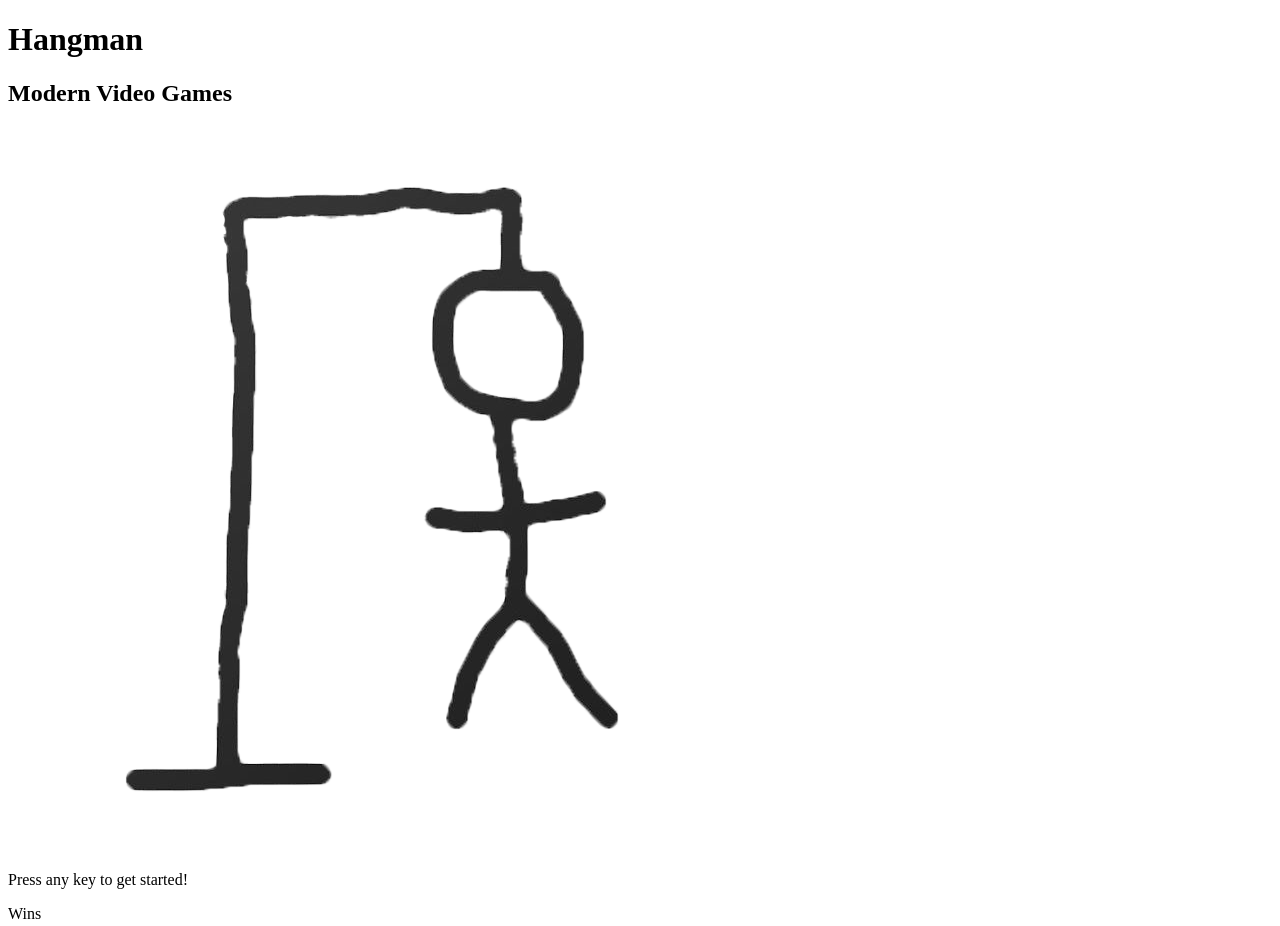
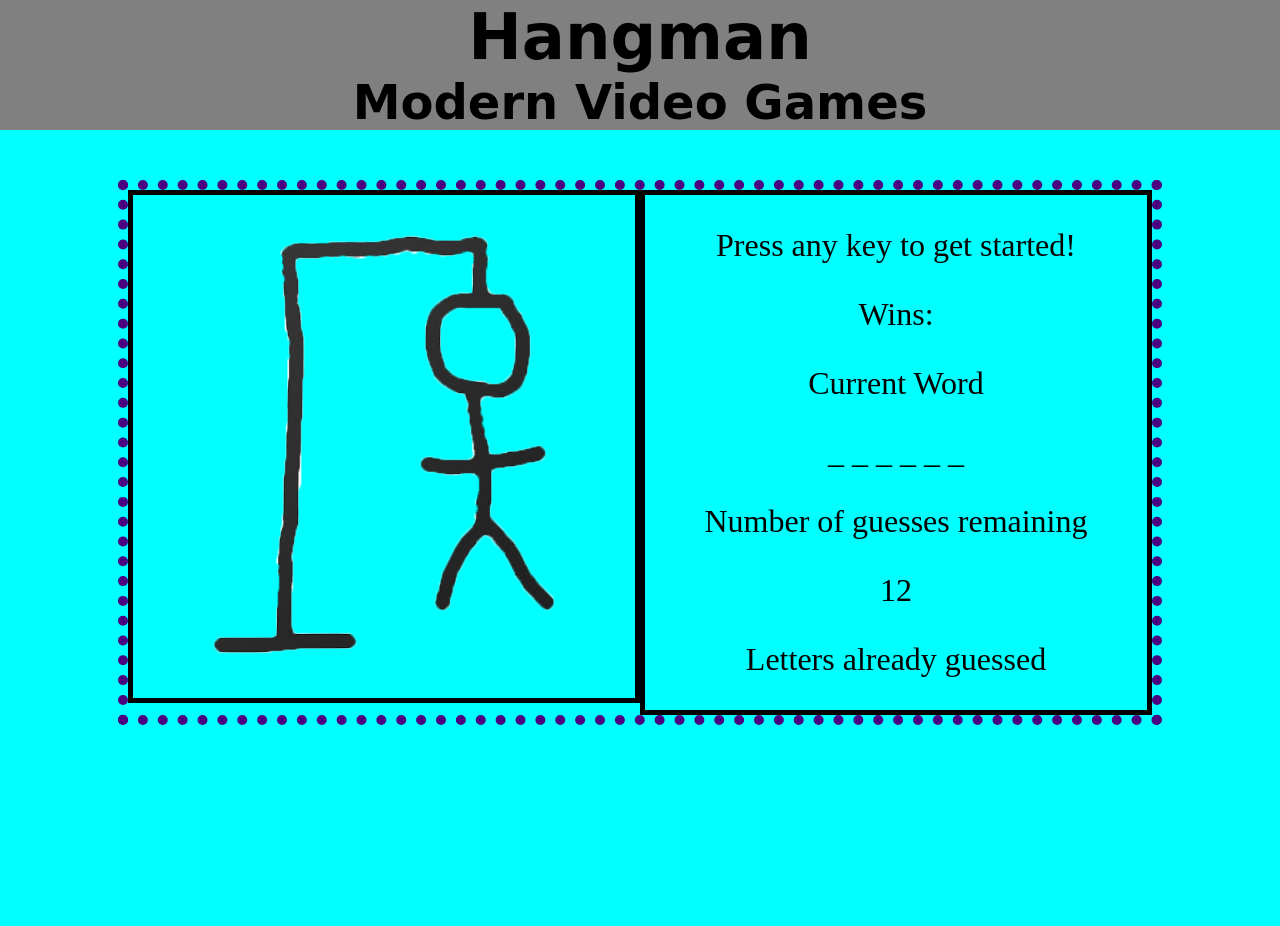
Before and after one commit to zachyingling/Word-Guess-Game, a plain HTML site: page index.html in a window 1280 px wide. Shown: the top 926 px of the page. After the commit the page ends 800 px from the top, so only its background shows below. Drawn offline with Linux system fonts and the light colour scheme; a web font is replaced by a local one.

Commit message:
adding basic styling and html structure (still need to add id's and classes)

```diff
--- a/assets/css/style.css
+++ b/assets/css/style.css
@@ -0,0 +1,59 @@
+body {
+    background-color: aqua;
+    margin: 0px;
+}
+
+.clear {
+    clear: both;
+}
+
+/* Header Properties */
+header {
+    background-color: grey;
+    text-align: center;
+    font-size: xx-large;
+    margin-bottom: 50px;
+}
+
+#hangman-header {
+    font-family: 'Lily Script One', cursive;
+    margin: 0px;
+}
+
+#game-header {
+    font-family: 'Bungee Hairline', cursive;
+    margin: 0px;
+}
+
+/* Main Content Properties */
+.container {
+    margin: 0px auto;
+    width: 80%;
+    height: auto;
+    border: indigo dotted 10px;
+}
+
+.left-row, .right-row {
+    width: calc(50% - 10px);
+    height: auto;
+    border: black solid 5px;
+}
+
+.left-row {
+    float: left;
+}
+
+.right-row {
+    float: right;
+    text-align: center;
+}
+
+.left-row img {
+    text-align: center;
+    width: 100%;
+    height: auto;
+}
+
+.right-row p {
+    font-size: 2rem;
+}
--- a/index.html
+++ b/index.html
@@ -3,28 +3,31 @@
     <head lang="en-us">
         <meta charset="UTF-8">
         <title>Word Guessing Game</title>
-        <link rel="stylesheet" type="text/css" href="/assets/css/style.css">
-        <script src="/assets/javascript/game.js"></script>
+        <link rel="stylesheet" type="text/css" href="assets/css/style.css">
+        <script src="assets/javascript/game.js"></script>
+        <!-- Custom Google fonts -->
+        <link href="https://fonts.googleapis.com/css?family=Bungee+Hairline|Lily+Script+One&display=swap" rel="stylesheet">
     </head>
     <body>
         <header>
-            <h1>Hangman</h1>
-            <h2>Modern Video Games</h2>
+            <h1 id="hangman-header">Hangman</h1>
+            <h2 id="game-header">Modern Video Games</h2>
         </header>
         <div class="container">
             <div class="left-row">
-                <img src="/assets/images/hangman.png" alt="hangman pic">
+                <img src="assets/images/hangman.png" alt="hangman pic">
             </div>
             <div class="right-row">
                 <p>Press any key to get started!</p>
-                <p>Wins</p>
+                <p>Wins: </p>
                 <p>Current Word</p>
-                <p>_ _ _ _ _ _</p>
+                <p id="current-word">_ _ _ _ _ _</p>
                 <p>Number of guesses remaining</p>
-                <p>12</p>
+                <p id="guess-number">12</p>
                 <p>Letters already guessed</p>
                 <p></p>
             </div>
+            <br class="clear">
         </div>
     </body>
 </html>
```
